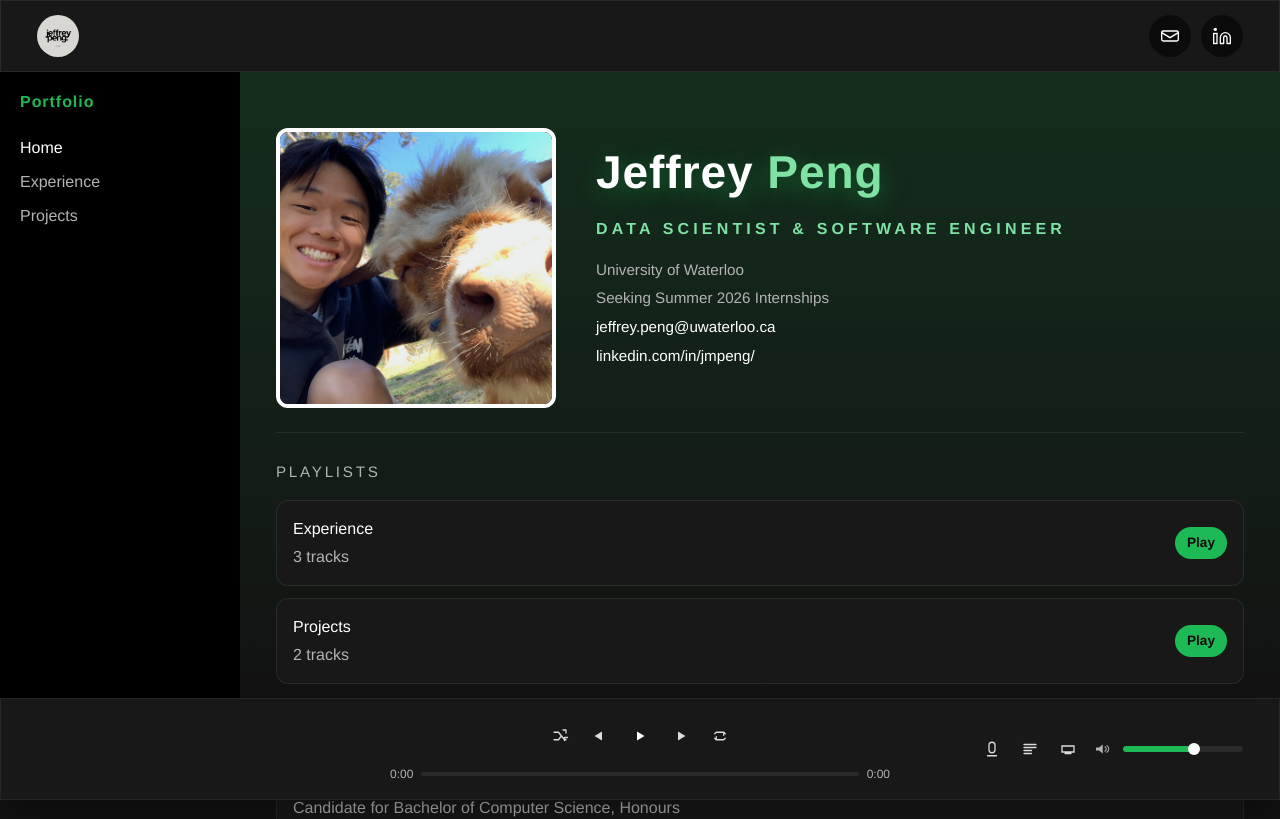
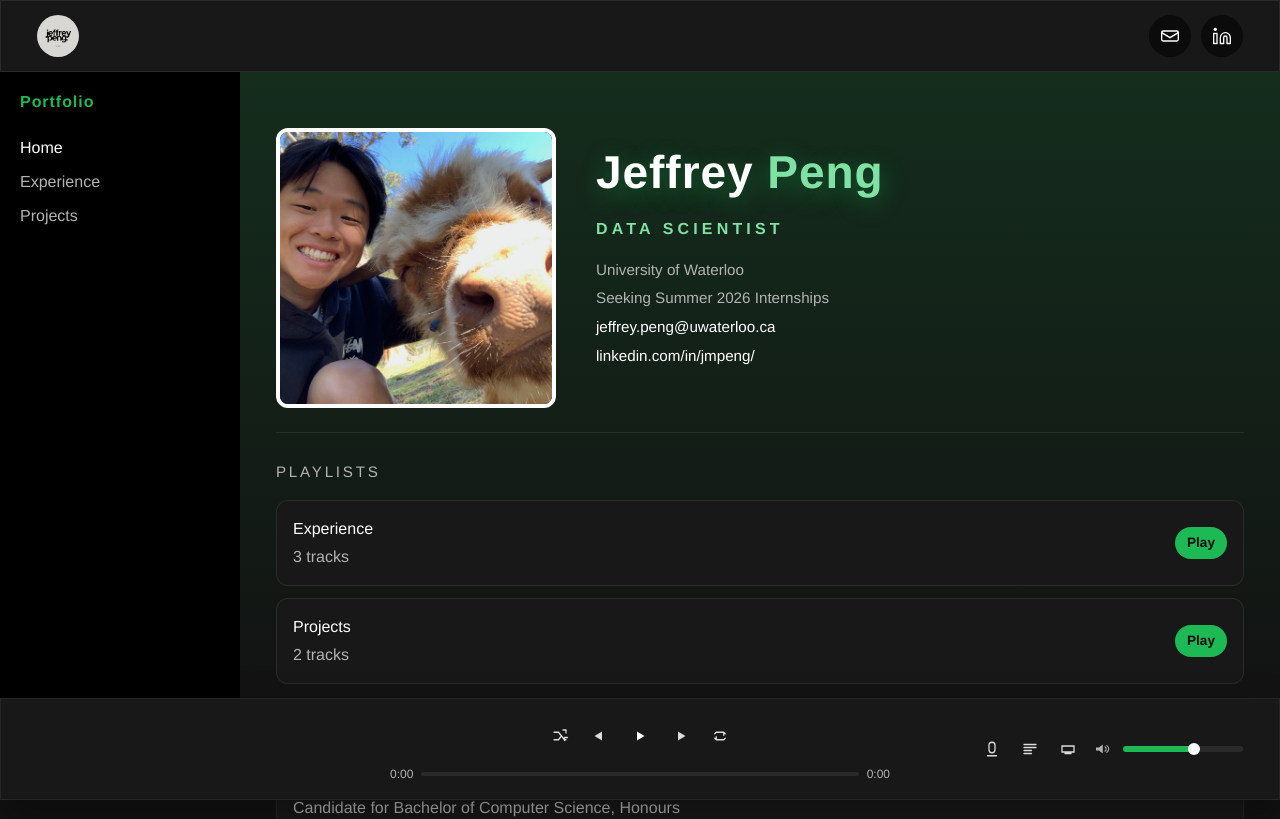
Before and after one commit to nesteajeff/personal-website, a Next.js app: page / in a window 1280 px wide. Shown: the top 819 px of the page. Built offline with nearby package versions, Linux system fonts and the light colour scheme.

Commit message:
only datsci

```diff
--- a/src/app/layout.tsx
+++ b/src/app/layout.tsx
@@ -14,7 +14,7 @@ const geistMono = Geist_Mono({
 });
 
 export const metadata: Metadata = {
-  title: "Jeffrey Peng | Data Scientist & Software Engineer",
+  title: "Jeffrey Peng | Data Scientist",
   description:
     "Spotify-themed portfolio featuring projects, experience, and contact details.",
   icons: {
--- a/src/app/page.tsx
+++ b/src/app/page.tsx
@@ -235,7 +235,7 @@ export default function Home() {
                 Jeffrey <span className="spotify-hero-highlight">Peng</span>
               </h1>
               <p className="spotify-lede spotify-hero-subtitle">
-                Data Scientist & Software Engineer
+                Data Scientist
               </p>
             </div>
             <div className="spotify-contact-block">
```
